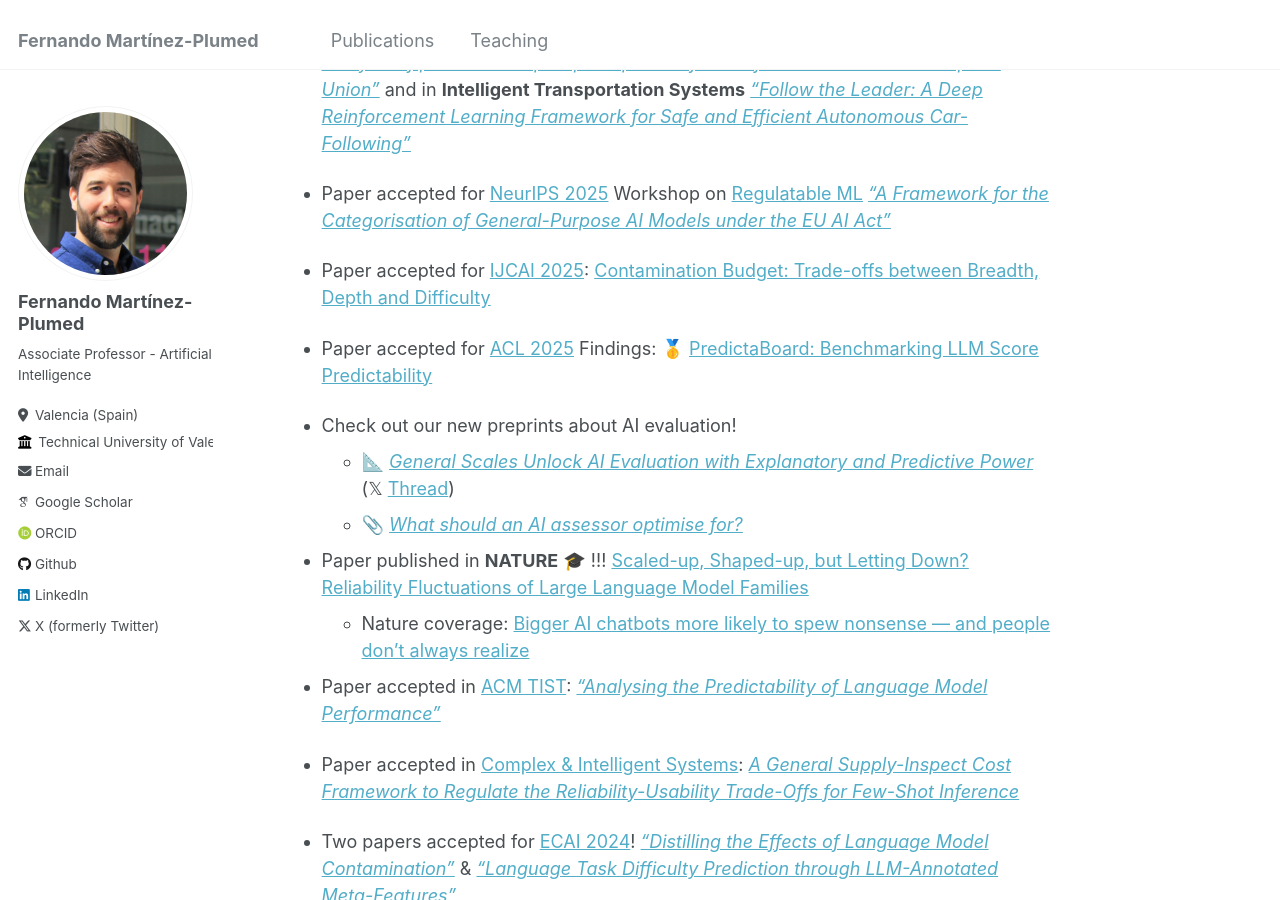
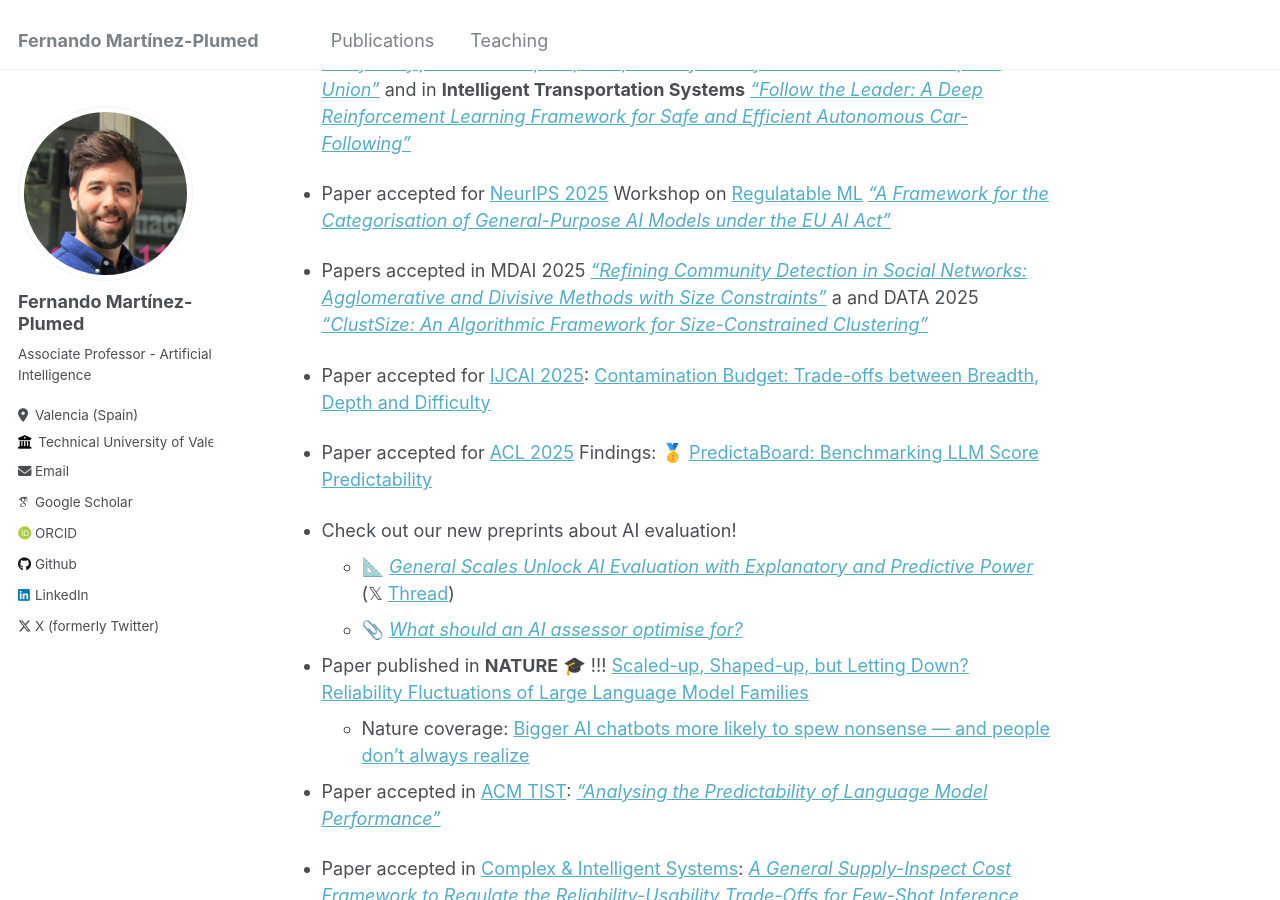
Before and after one commit to nandomp/nandomp.github.io, a Jekyll site: the page built from _pages/about.md, in a window 1280 px wide and 900 px high, scrolled down 548 px. Built offline with Jekyll 4.4.1, drawn with Linux system fonts in a browser that asks for light colours; some web fonts are replaced.

Commit message:
Update about.md

```diff
--- a/_pages/about.md
+++ b/_pages/about.md
@@ -19,6 +19,8 @@ Recent Highlights
 * :car::electric_plug: Papers published in **Nature Scientific Reports** [*"Comparative analysis of public and expert perceptions of electrified vehicles in the European Union"*](https://www.nature.com/articles/s41598-025-06071-0) and in **Intelligent Transportation Systems** [*"Follow the Leader: A Deep Reinforcement Learning Framework for Safe and Efficient Autonomous Car-Following"*]()
 
 * Paper accepted for [NeurIPS 2025](https://neurips.cc/) Workshop on [Regulatable ML](https://regulatableml.github.io/#overview) [*"A Framework for the Categorisation of General-Purpose AI Models under the EU AI Act"*](https://openreview.net/forum?id=uE33aEsyX1)
+
+* Papers accepted in MDAI 2025  [*"Refining Community Detection in Social Networks: Agglomerative and Divisive Methods with Size Constraints"*](https://doi.org/10.1007/978-3-032-00891-6_26) a and DATA 2025 [*"ClustSize: An Algorithmic Framework for Size-Constrained Clustering"*](https://doi.org/10.5220/0013558900003967)
 
 * Paper accepted for [IJCAI 2025](https://2025.ijcai.org): [Contamination Budget: Trade-offs between Breadth, Depth and Difficulty]()
 
```
